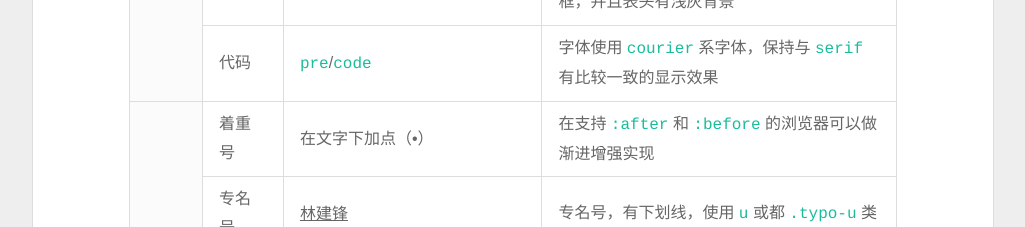
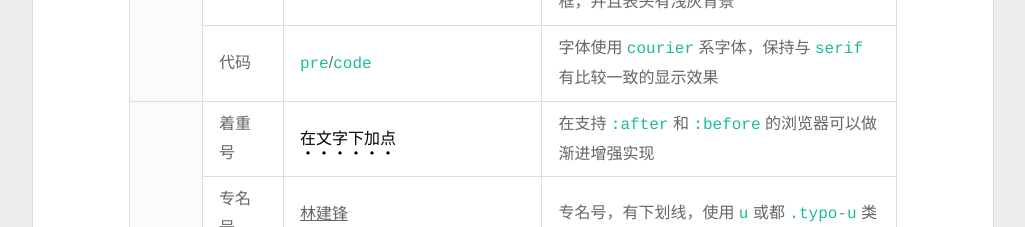
Before and after one commit to sofish/typo.css, a plain HTML site: page typo.html in a window 1280 px wide. Shown: the part 5896-6123 px from the top of the page, without its empty margins (127-1152 px from the left). Drawn offline with Linux system fonts and the light colour scheme.

Commit message:
update appendix

```diff
--- a/typo.html
+++ b/typo.html
@@ -355,7 +355,7 @@ h5,h6{font-size:1em;}
   <tr>
     <th rowspan="5">特殊符号</th>
     <td>着重号</td>
-    <td>在文字下加点（•）</td>
+    <td><em class="typo-em">在文字下加点</em></td>
     <td>在支持 <code>:after</code> 和 <code>:before</code> 的浏览器可以做渐进增强实现</td>
   </tr>
   <tr>
```
